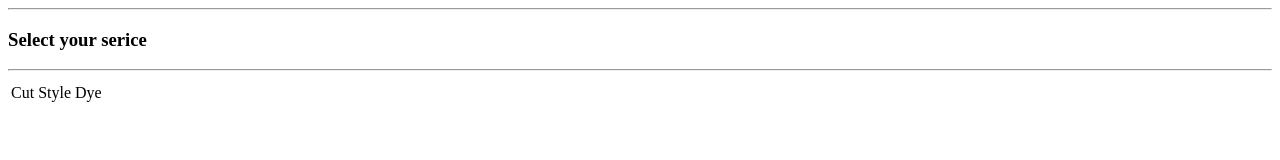
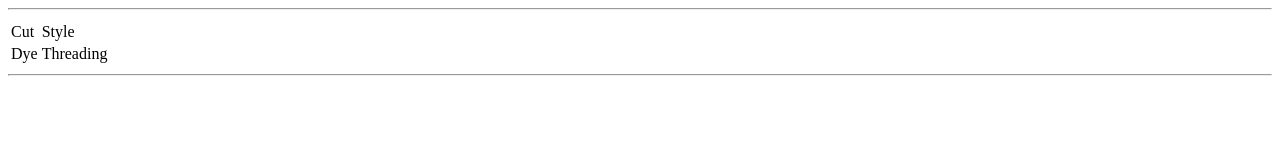
Before and after one commit to SebastianHendricks/ODS, a plain HTML site: page Barber.html in a window 1280 px wide. Drawn offline with Linux system fonts and the light colour scheme.

Commit message:
Update Barber.html

```diff
--- a/Barber.html
+++ b/Barber.html
@@ -9,23 +9,30 @@
 </head>
 
 <body>
+
+  <!--<h3>Select your serice</h3>-->
   <hr size="2">
-  <h3>Select your serice</h3>
-  <hr size="2">
-  <table>
+  <table >
     <thead>
       <tr>
-        <!--<th colspan="2">Select your service</th>-->
+        <!--<strong> <th colspan="2">Select your service</th></strong>>-->
+
       </tr>
     </thead>
     <tbody>
       <tr>
         <td>Cut</td>
         <td>Style</td>
-        <td>Dye</td>
       </tr>
     </tbody>
+    <tr>
+      <td>Dye</td>
+            <td>Threading</td>
+      <td></td>
+
+    </tr>
   </table>
+  <hr size="2">
   <!--<ul>
     <li>Waxing</li>
     <li>Nails</li>
```
